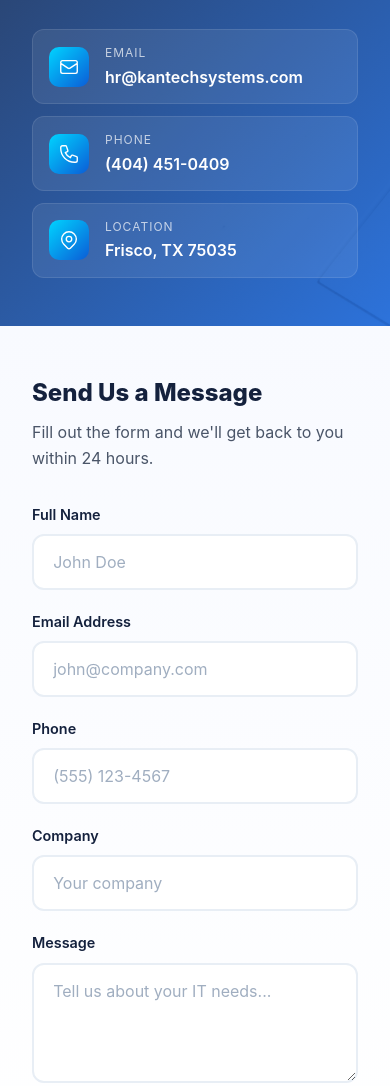
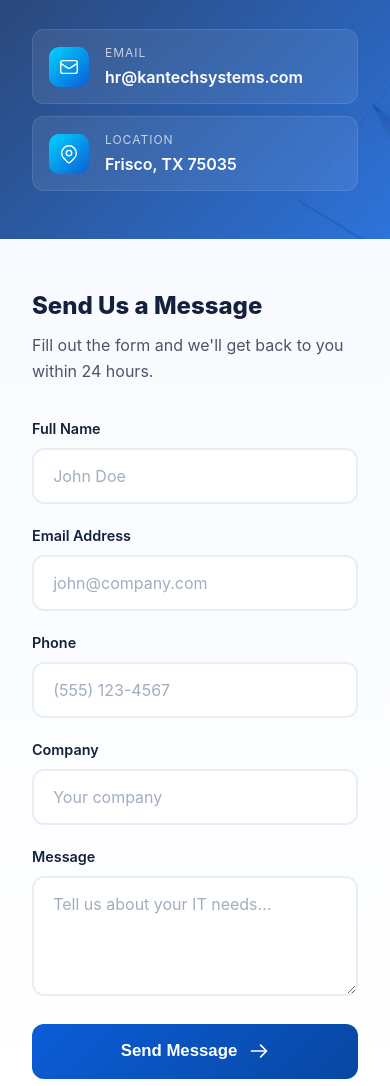
Before and after one commit to Abhi361/KantechWebsite, a plain HTML site: page index.html in a window 390 px wide. Shown: the part 5280-6366 px from the top of the page. Drawn offline with Linux system fonts and the light colour scheme.

Commit message:
Remove mobile

```diff
--- a/index.html
+++ b/index.html
@@ -255,15 +255,6 @@
               </div>
               <div class="info-card">
                 <div class="info-icon">
-                  <svg xmlns="http://www.w3.org/2000/svg" fill="none" viewBox="0 0 24 24" stroke="currentColor"><path stroke-linecap="round" stroke-linejoin="round" stroke-width="1.5" d="M3 5a2 2 0 012-2h3.28a1 1 0 01.948.684l1.498 4.493a1 1 0 01-.502 1.21l-2.257 1.13a11.042 11.042 0 005.516 5.516l1.13-2.257a1 1 0 011.21-.502l4.493 1.498a1 1 0 01.684.949V19a2 2 0 01-2 2h-1C9.716 21 3 14.284 3 6V5z"/></svg>
-                </div>
-                <div class="info-text">
-                  <span>Phone</span>
-                  <a href="tel:+14044510409">(404) 451-0409</a>
-                </div>
-              </div>
-              <div class="info-card">
-                <div class="info-icon">
                   <svg xmlns="http://www.w3.org/2000/svg" fill="none" viewBox="0 0 24 24" stroke="currentColor"><path stroke-linecap="round" stroke-linejoin="round" stroke-width="1.5" d="M17.657 16.657L13.414 20.9a1.998 1.998 0 01-2.827 0l-4.244-4.243a8 8 0 1111.314 0z"/><path stroke-linecap="round" stroke-linejoin="round" stroke-width="1.5" d="M15 11a3 3 0 11-6 0 3 3 0 016 0z"/></svg>
                 </div>
                 <div class="info-text">
@@ -361,10 +352,6 @@
               <a href="mailto:hr@kantechsystems.com">hr@kantechsystems.com</a>
             </div>
             <div class="footer-contact-item">
-              <svg xmlns="http://www.w3.org/2000/svg" fill="none" viewBox="0 0 24 24" stroke="currentColor"><path stroke-linecap="round" stroke-linejoin="round" stroke-width="1.5" d="M3 5a2 2 0 012-2h3.28a1 1 0 01.948.684l1.498 4.493a1 1 0 01-.502 1.21l-2.257 1.13a11.042 11.042 0 005.516 5.516l1.13-2.257a1 1 0 011.21-.502l4.493 1.498a1 1 0 01.684.949V19a2 2 0 01-2 2h-1C9.716 21 3 14.284 3 6V5z"/></svg>
-              <a href="tel:+14044510409">(404) 451-0409</a>
-            </div>
-            <div class="footer-contact-item">
               <svg xmlns="http://www.w3.org/2000/svg" fill="none" viewBox="0 0 24 24" stroke="currentColor"><path stroke-linecap="round" stroke-linejoin="round" stroke-width="1.5" d="M17.657 16.657L13.414 20.9a1.998 1.998 0 01-2.827 0l-4.244-4.243a8 8 0 1111.314 0z"/><path stroke-linecap="round" stroke-linejoin="round" stroke-width="1.5" d="M15 11a3 3 0 11-6 0 3 3 0 016 0z"/></svg>
               <span>Frisco, TX 75035</span>
             </div>
```
